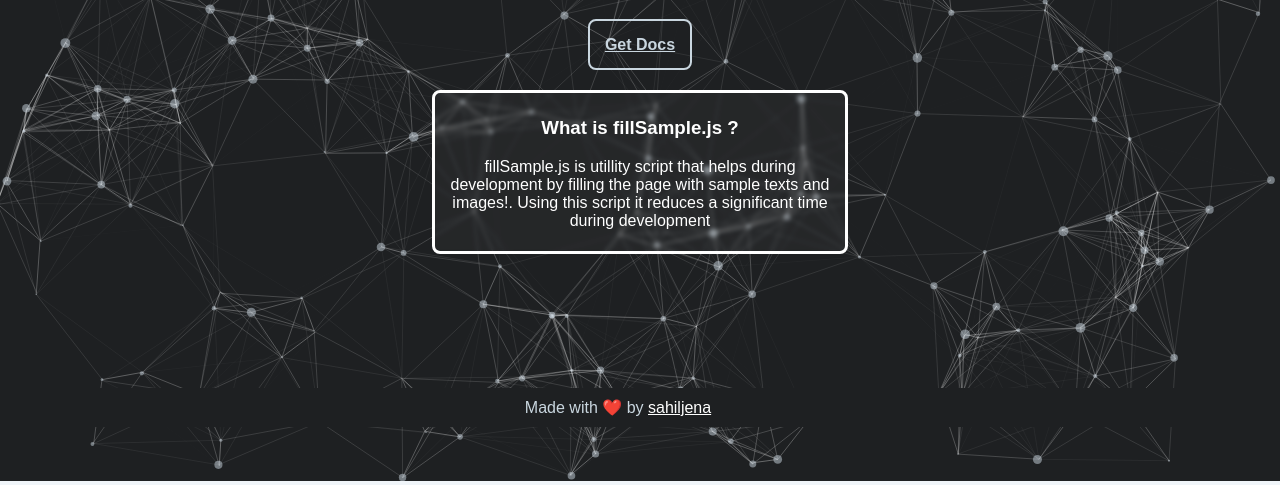
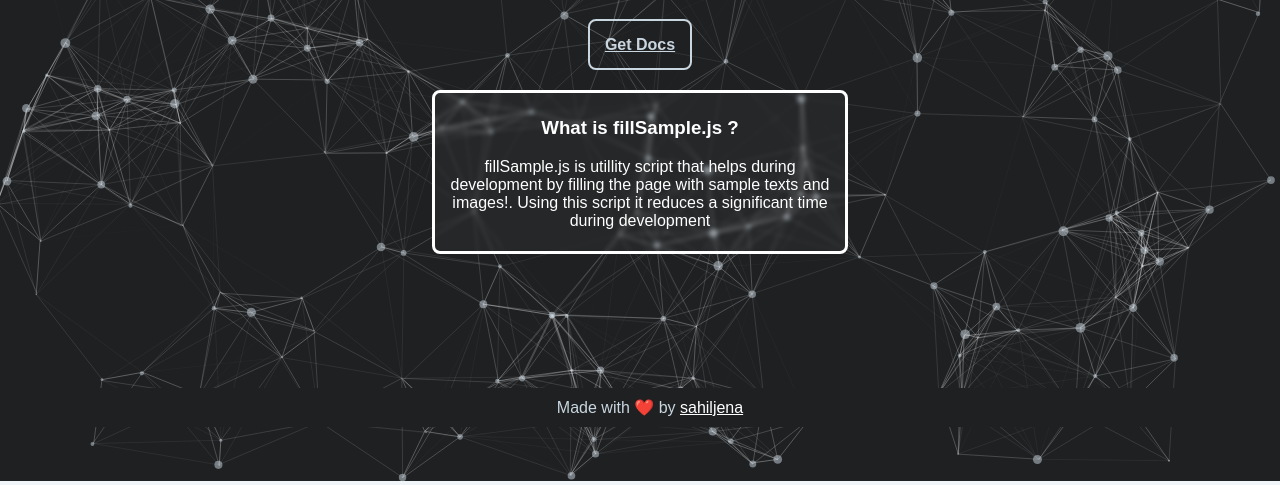
Before and after one commit to sahiljena/hackdartmouth-virtual, a plain HTML site: page index.html in a window 1280 px wide. Shown: the part 373-858 px from the top of the page. Drawn offline with nearby package versions, Linux system fonts and the light colour scheme; animation ran at ten frames a second.

Commit message:
Fix footer width

```diff
--- a/index.html
+++ b/index.html
@@ -35,7 +35,7 @@
           </p>
         </div>
     </div>
-    <footer style="position: fixed; bottom: 0; width: 95%;">Made with ❤️ by <a href="https://sahiljena.github.io/sahiljena">sahiljena</footer>
+    <footer style="position: fixed; bottom: 0; width: 100%;">Made with ❤️ by <a href="https://sahiljena.github.io/sahiljena">sahiljena</footer>
     <script src="https://cdn.jsdelivr.net/particles.js/2.0.0/particles.min.js"></script>
     <script src="assets/js/main.js"></script>
     <script>
```
